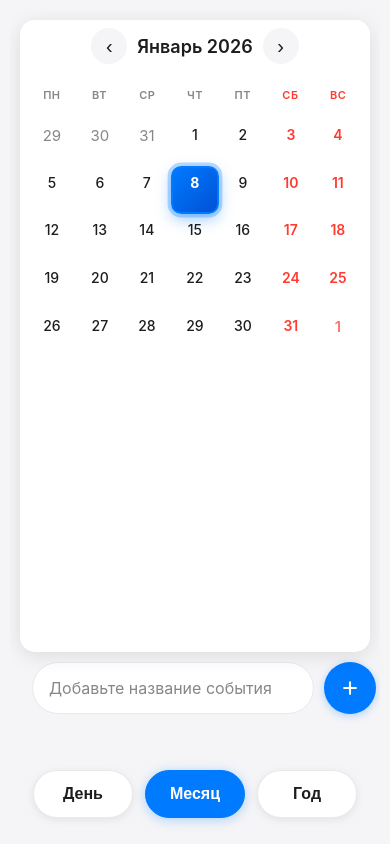
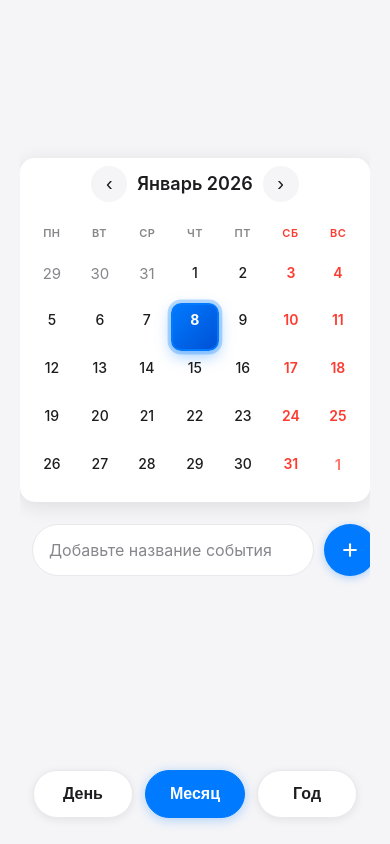
Before and after one commit to AdilBikeev/clock-calendar, a React (Vite) app: page / in a window 390 px wide. Built offline with nearby package versions, Linux system fonts and the light colour scheme.

Commit message:
Поправил адаптивность

```diff
--- a/src/App.css
+++ b/src/App.css
@@ -1,10 +1,10 @@
 .app {
   width: 100%;
-  flex: 1;
-  min-height: 0;
+  height: 100vh;
+  height: 100dvh; /* Динамический viewport height для мобильных */
   display: flex;
   flex-direction: column;
-  justify-content: flex-start;
+  justify-content: space-between;
   align-items: center;
   padding: 10px;
   padding-bottom: calc(90px + 10px); /* Отступ для навигационной панели (90px) + padding */
@@ -12,8 +12,21 @@
   overflow: hidden;
 }
 
+@supports not (height: 100dvh) {
+  .app {
+    height: 100vh;
+  }
+}
+
 @media (max-width: 768px) {
   .app {
+    height: 100dvh;
     padding-bottom: calc(100px + 10px + env(safe-area-inset-bottom, 0px)); /* Отступ для навигационной панели (100px) + padding + safe area */
   }
+
+  @supports not (height: 100dvh) {
+    .app {
+      height: 100vh;
+    }
+  }
 }
--- a/src/components/CalendarApp.css
+++ b/src/components/CalendarApp.css
@@ -1,3 +1,22 @@
+.calendar-content-wrapper {
+  display: flex;
+  flex-direction: column;
+  align-items: center;
+  justify-content: center;
+  flex: 1 1 auto;
+  min-height: 0;
+  width: 100%;
+  gap: 12px;
+  box-sizing: border-box;
+  padding: 0;
+  overflow: hidden;
+}
+
+/* Для дневного представления: контейнер не центрируется, контент должен скроллиться */
+.calendar-content-wrapper:has(.calendar-app:has(.day-view)) {
+  justify-content: flex-start;
+}
+
 .calendar-app {
   background: #ffffff;
   border-radius: 15px;
@@ -11,9 +30,9 @@
   position: relative;
   overflow: hidden;
   box-sizing: border-box;
-  margin-bottom: 12px; /* Отступ снизу перед quick-add-event-bar */
+  margin-bottom: 0;
   /* Высота будет ограничена через flex */
-  flex: 1 1 auto;
+  flex: 0 1 auto;
   min-height: 0;
   max-height: 100%;
 }
@@ -220,32 +239,15 @@
   display: flex;
   align-items: center;
   width: 100%;
+  max-width: 800px;
   padding: 12px 15px;
   gap: 12px;
   background: #f5f5f7;
   box-sizing: border-box;
-  flex-shrink: 1; /* Может сжиматься при необходимости */
+  flex-shrink: 0; /* Не сжимается, сохраняет свой размер */
   min-height: 72px; /* Минимальная высота: padding (24px) + высота элементов (48px) */
 }
 
-/* Для дневного представления: quick-add-event-bar не должен заходить за navigation-bar */
-.app:has(.calendar-app:has(.day-view)) .quick-add-event-bar {
-  /* Максимальная высота с учетом navigation-bar */
-  /* Высота viewport - navigation-bar (90px) - отступы */
-  max-height: calc(100vh - 90px - 20px);
-  /* Позиционируем так, чтобы не заходить за navigation-bar */
-  margin-bottom: 0;
-  /* Может сжиматься при необходимости, но сохраняя padding */
-  flex-shrink: 1;
-}
-
-/* Для дневного представления: quick-add-event-bar не должен заходить за navigation-bar */
-.app:has(.calendar-app:has(.day-view)) .quick-add-event-bar {
-  /* Максимальная высота с учетом navigation-bar */
-  max-height: calc(100vh - 90px - env(safe-area-inset-bottom, 0px));
-  /* Позиционируем так, чтобы не заходить за navigation-bar */
-  margin-bottom: 0;
-}
 
 .quick-add-event-input {
   flex: 1;
@@ -299,16 +301,15 @@
 }
 
 @media (max-width: 768px) {
+  .calendar-content-wrapper {
+    gap: 12px;
+  }
+
   .calendar-app {
-    margin-bottom: 12px; /* Отступ снизу перед quick-add-event-bar */
-    flex: 1 1 auto;
+    margin-bottom: 0;
+    flex: 0 1 auto;
     min-height: 0;
     max-height: 100%;
-  }
-
-  /* Для месячного календаря на мобильных также убираем margin-bottom */
-  .calendar-app:has(.month-view) {
-    margin-bottom: 0;
   }
 
   /* Для дневного представления на мобильных: ограничиваем высоту с учетом navigation-bar и quick-add-event-bar */
@@ -326,25 +327,12 @@
     }
   }
 
-  /* Для quick-add-event-bar на мобильных при дневном представлении */
-  .app:has(.calendar-app:has(.day-view)) .quick-add-event-bar {
-    /* Максимальная высота с учетом navigation-bar на мобильных */
-    max-height: calc(100dvh - 100px - 20px - env(safe-area-inset-bottom, 0px));
-    margin-bottom: 0;
-    flex-shrink: 1;
-  }
-
-  @supports not (height: 100dvh) {
-    .app:has(.calendar-app:has(.day-view)) .quick-add-event-bar {
-      max-height: calc(100vh - 100px - 20px - env(safe-area-inset-bottom, 0px));
-    }
-  }
-
   .quick-add-event-bar {
     padding: 10px 12px;
     gap: 10px;
-    flex-shrink: 1;
+    flex-shrink: 0;
     min-height: 72px; /* Минимальная высота на мобильных */
+    max-width: 800px;
   }
 
   .quick-add-event-input {
--- a/src/components/CalendarApp.tsx
+++ b/src/components/CalendarApp.tsx
@@ -472,7 +472,8 @@ const CalendarApp: React.FC = () => {
 
   return (
     <>
-    <div className="calendar-app" ref={calendarAppRef}>
+    <div className="calendar-content-wrapper">
+      <div className="calendar-app" ref={calendarAppRef}>
       <div className="calendar-header">
         <div className="header-navigation">
           <button
@@ -525,7 +526,7 @@ const CalendarApp: React.FC = () => {
             onDayClick={handleDayClick}
           />
         ) : viewMode === 'year' ? (
-          <SimpleBar style={{ maxHeight: '100%', flex: '1 1 auto', minHeight: 0 }}>
+          <SimpleBar style={{ maxHeight: '100%', flex: '1 1 auto', minHeight: 0, padding: '8px' }}>
             <YearView
               key={`year-${currentDate.getFullYear()}`}
               currentDate={currentDate}
@@ -545,7 +546,7 @@ const CalendarApp: React.FC = () => {
           />
         )}
       </div>
-    </div>
+      </div>
 
       {/* Панель быстрого добавления событий (только для месячного и дневного календаря) */}
       {(viewMode === 'month' || viewMode === 'day') && (
@@ -575,6 +576,7 @@ const CalendarApp: React.FC = () => {
         </button>
       </div>
       )}
+    </div>
 
       <NavigationBar
         viewMode={viewMode}
```
